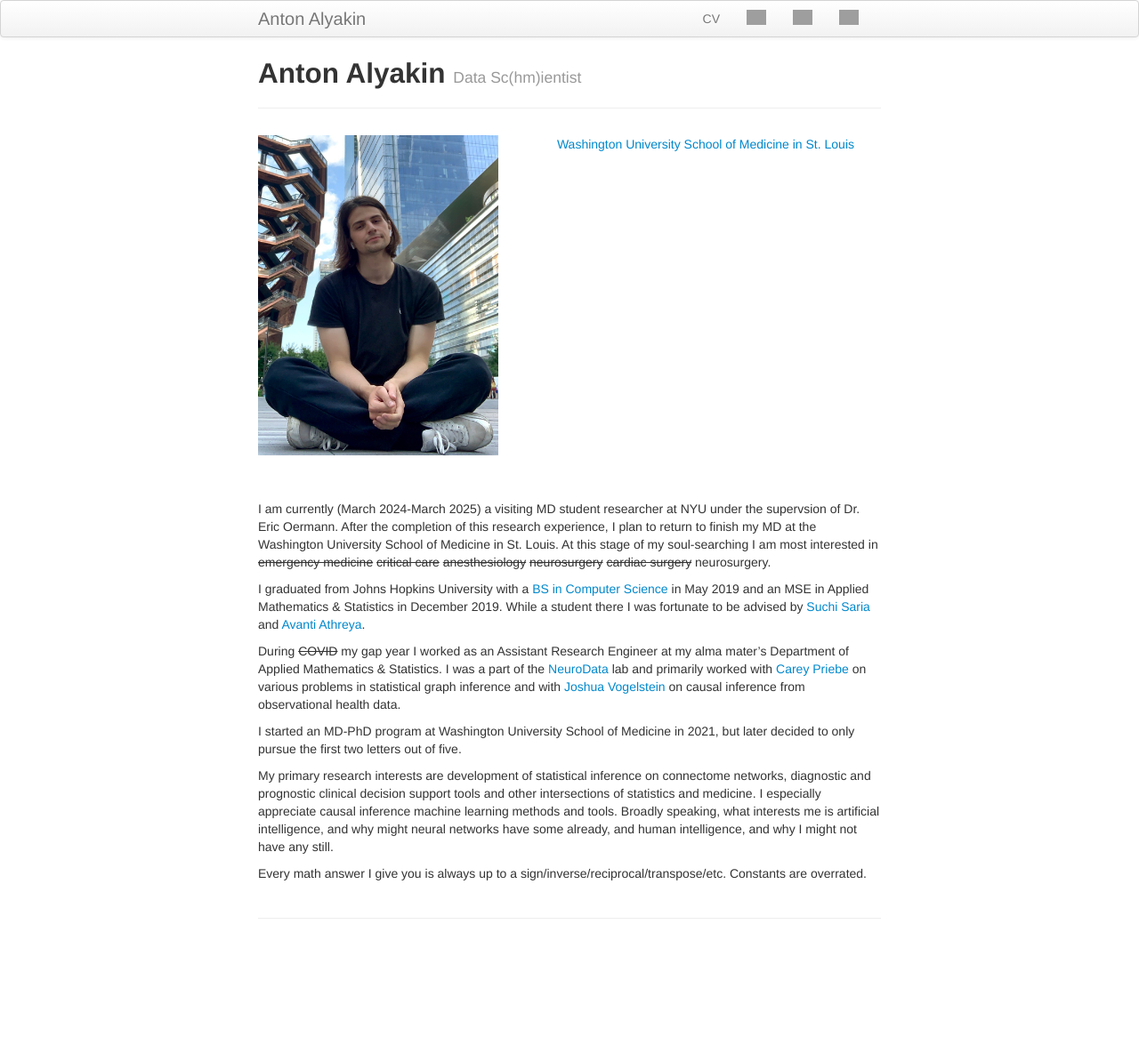
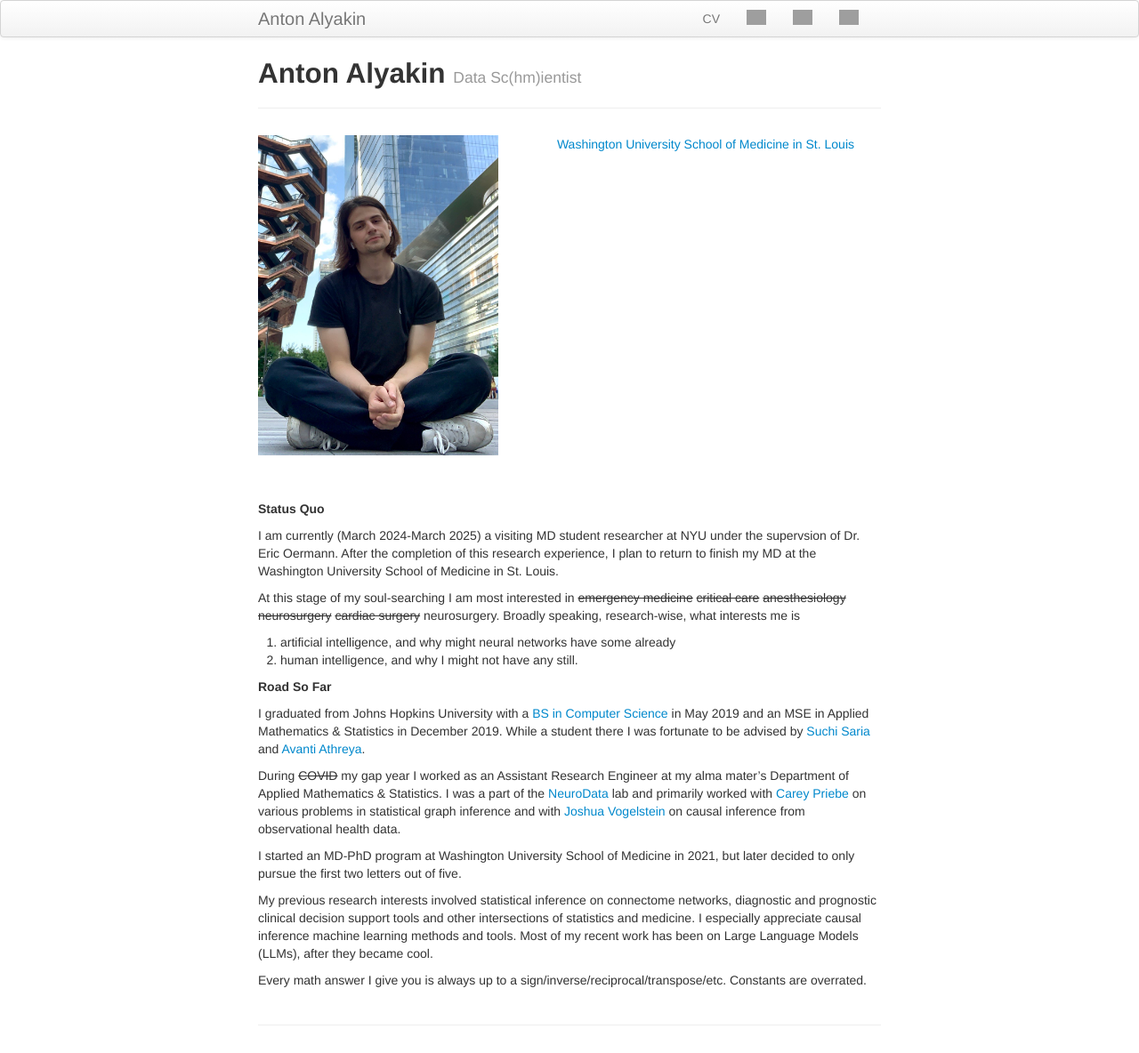
Before and after one commit to alyakin314/alyakin314.github.io, a Jekyll site: the page built from index.md, in a window 1280 px wide. Shown: the whole page at 89% size. Built offline with Jekyll 4.4.1, drawn with Linux system fonts in a browser that asks for light colours; before the commit the page ends 1064 px from its top, so only the background shows below that; grey boxes are pictures that could not be loaded.

Commit message:
new index

```diff
--- a/index.md
+++ b/index.md
@@ -30,12 +30,20 @@ description: Assistant Research Engineer at Johns Hopkins
 <br/>
 <br/>
 
+**Status Quo**
+
 I am currently (March 2024-March 2025) a visiting MD student researcher at NYU
 under the supervsion of Dr. Eric Oermann. After the completion of this research
 experience, I plan to return to finish my MD at the Washington University
-School of Medicine in St. Louis. At this stage of my soul-searching I am most
-interested in ~~emergency medicine~~ ~~critical care~~ ~~anesthesiology~~
-~~neurosurgery~~ ~~cardiac surgery~~ neurosurgery.
+School of Medicine in St. Louis.
+
+At this stage of my soul-searching I am most interested in ~~emergency medicine~~
+ ~~critical care~~ ~~anesthesiology~~ ~~neurosurgery~~ ~~cardiac surgery~~
+ neurosurgery. Broadly speaking, research-wise, what interests me is
+1. artificial intelligence, and why might neural networks have some already
+2. human intelligence, and why I might not have any still.
+
+**Road So Far**
 
 I graduated from Johns Hopkins University with a [BS in Computer Science](https://alyakin314.github.io/assets/papers/Alyakin_Motif_Discovery_in_the_Irregulary_Sampled_Time_Series_Data.pdf) in
 May 2019 and an MSE in Applied Mathematics & Statistics in December 2019.
@@ -53,12 +61,11 @@ causal inference from observational health data.
 I started an MD-PhD program at Washington University School of Medicine in 2021,
 but later decided to only pursue the first two letters out of five.
 
-My primary research interests are development of statistical inference on
+My previous research interests involved statistical inference on
 connectome networks, diagnostic and prognostic clinical decision support tools
 and other intersections of statistics and medicine. I especially appreciate
-causal inference machine learning methods and tools. Broadly speaking, what
-interests me is artificial intelligence, and why might neural networks have
-some already, and human intelligence, and why I might not have any still.
+causal inference machine learning methods and tools. Most of my recent work
+has been on Large Language Models (LLMs), after they became cool.
 
 <!--
 I consider myself a frequentist in philosophy, but a Bayesian in practice.
```
